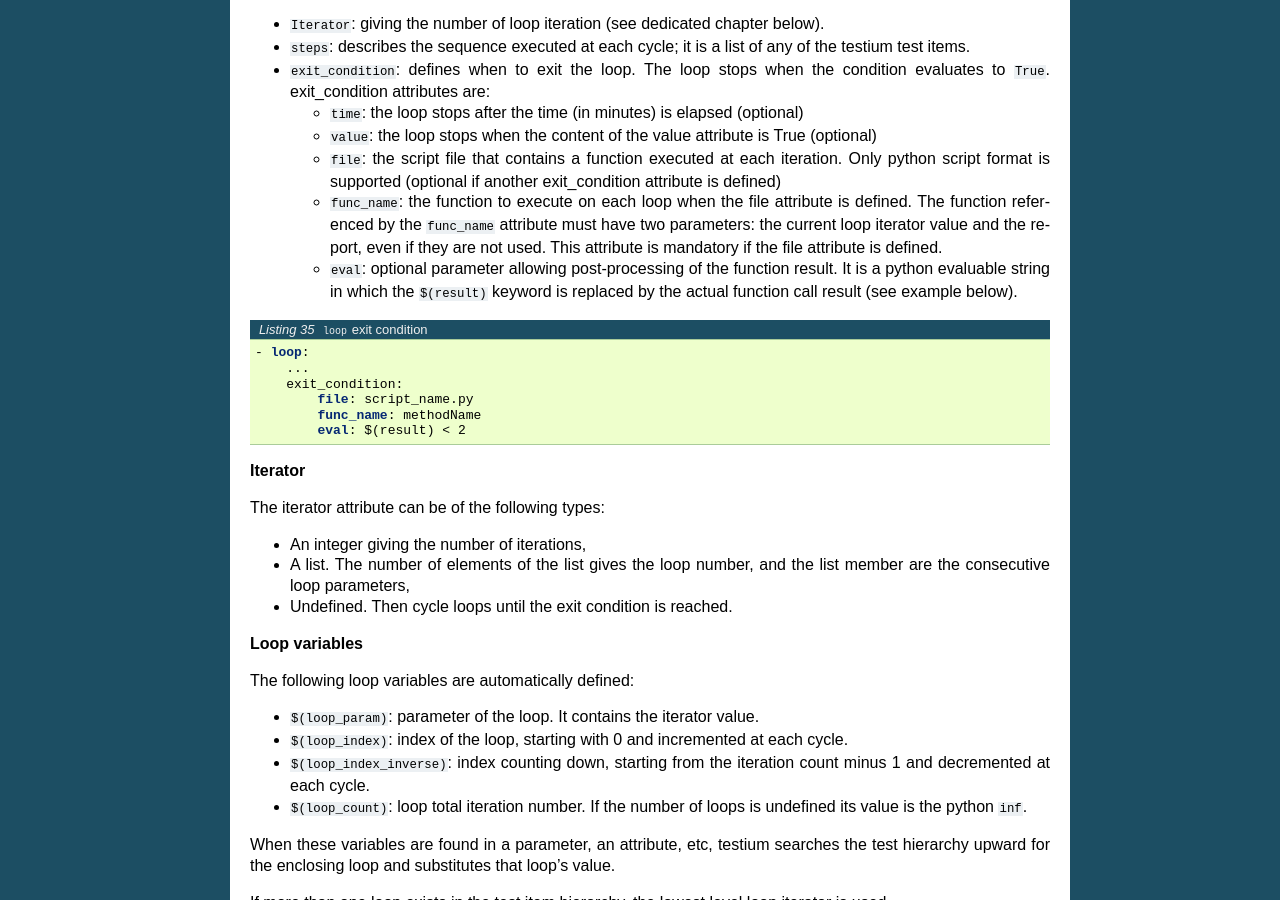
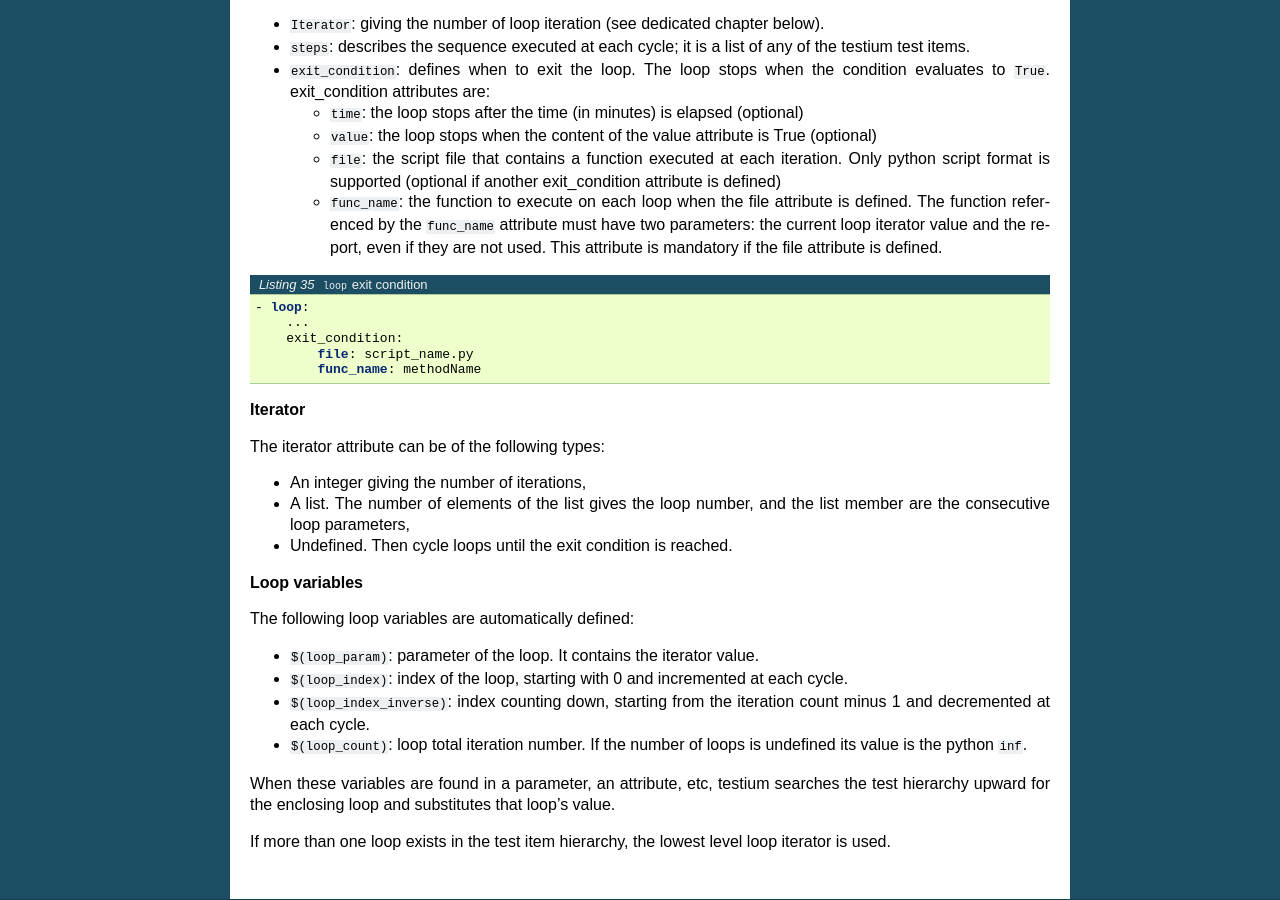
Before and after one commit to testium-HIL/testium, a Sphinx documentation site: the page built from doc/manual/sphinx/source/test_items/loop_test_item.rst, in a window 1280 px wide and 900 px high, scrolled down 567 px. Built offline with Sphinx 7.4.7, drawn with Linux system fonts in a browser that asks for light colours.

Commit message:
doc: wrap process_result examples with <| |>, drop loop eval
Co-Authored-By: Claude Fable 5.1 <noreply@anthropic.com>

```diff
--- a/doc/manual/sphinx/source/test_items/console_test_item.rst
+++ b/doc/manual/sphinx/source/test_items/console_test_item.rst
@@ -140,7 +140,7 @@ needed.
     - exec:
         cmd: ./deploy.sh
         timeout: 30
-        process_result: "'done' in r'''$(result)'''"
+        process_result: "<| 'done' in r'''$(result)''' |>"
 
 Parameters:
 
--- a/doc/manual/sphinx/source/test_items/items_common_attributes.rst
+++ b/doc/manual/sphinx/source/test_items/items_common_attributes.rst
@@ -232,7 +232,7 @@ but before ``no_fail``. This ensures the real outcome is captured even when
     - py_func:
         name: Get firmware version string
         func_name: get_version
-        process_result: "'$(result)'.split('.')[0]"
+        process_result: "<| '$(result)'.split('.')[0] |>"
         store_result: fw_major
 
 .. code-block:: yaml
--- a/doc/manual/sphinx/source/test_items/loop_test_item.rst
+++ b/doc/manual/sphinx/source/test_items/loop_test_item.rst
@@ -51,9 +51,6 @@ Below are described loop test item specific attributes.
     have two parameters: the current loop iterator value and the report,
     even if they are not used. This attribute is mandatory if the file
     attribute is defined.
-  * ``eval``: optional parameter allowing post-processing of the function result.
-    It is a python evaluable string in which the ``$(result)`` keyword
-    is replaced by the actual function call result (see example below).
 
 .. code-block:: yaml
     :caption: ``loop`` exit condition
@@ -63,7 +60,6 @@ Below are described loop test item specific attributes.
         exit_condition:
             file: script_name.py
             func_name: methodName
-            eval: $(result) < 2
 
 **Iterator**
 
```
Also changed, not shown: doc/console_tutorial.md (+1 -1 lines), 2 other files.
